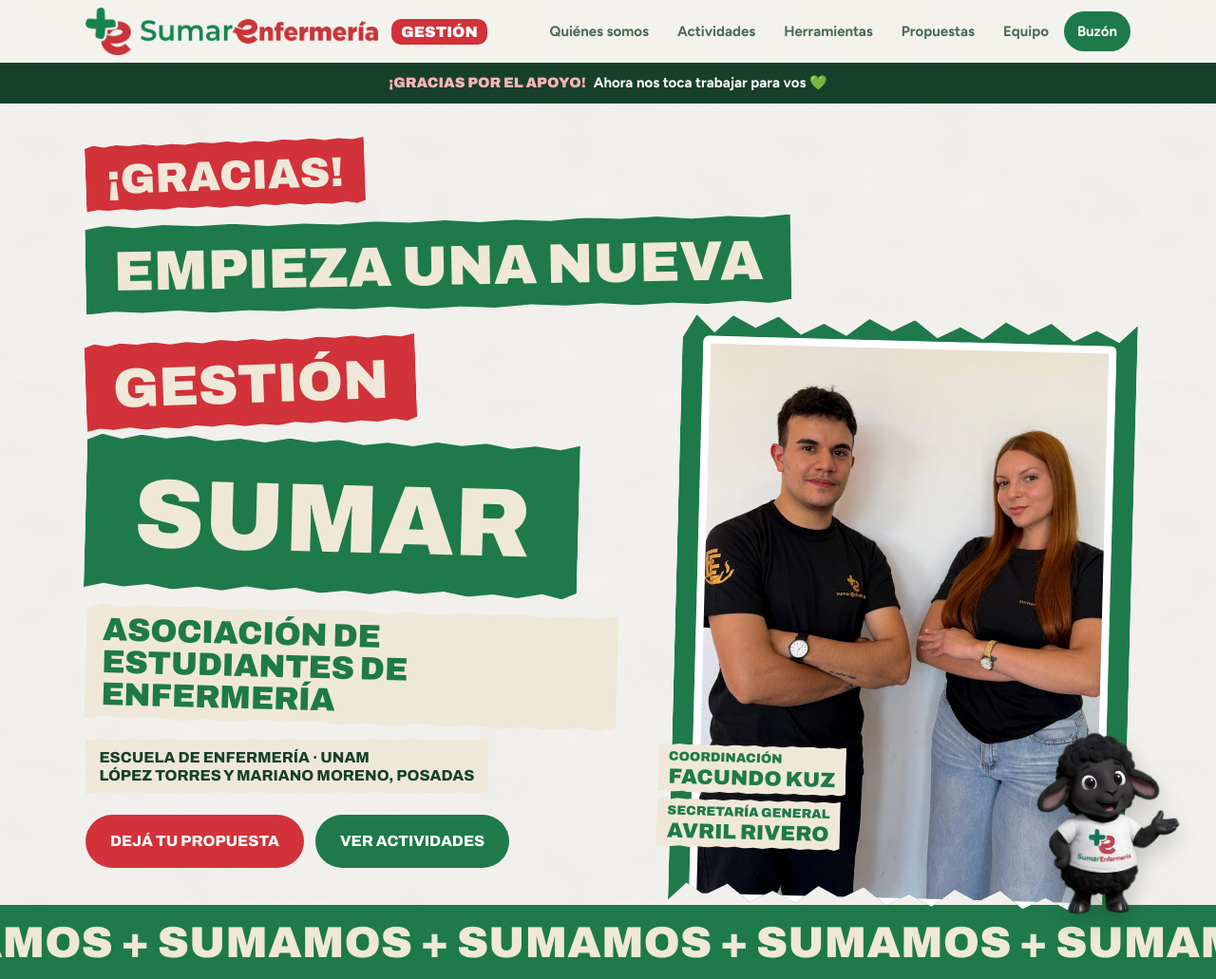
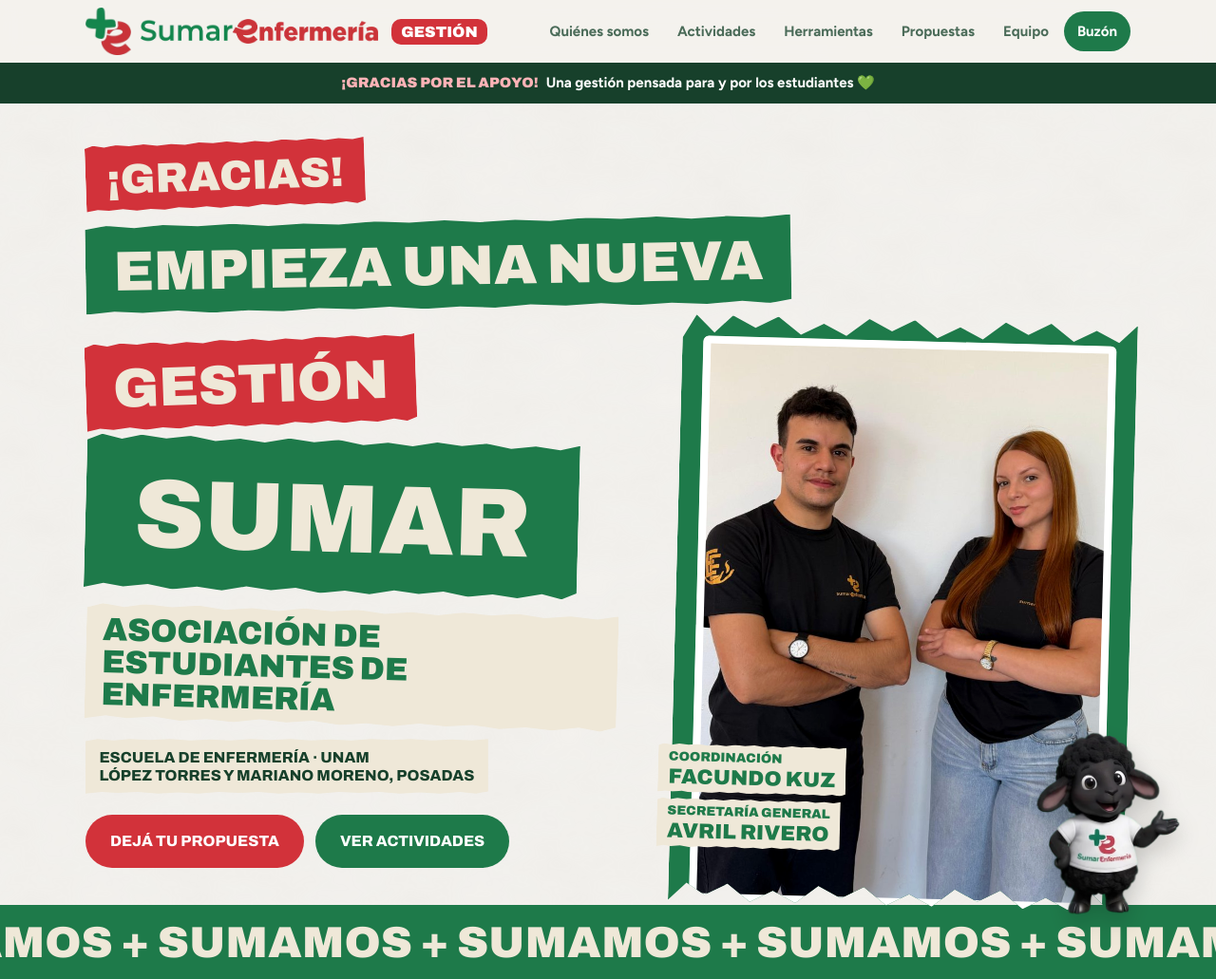
Before and after one commit to sumarenfermeria-rgb/lista10, a plain HTML site: page index.html in a window 1280 px wide. Shown: the top 1031 px of the page at 95% size. Drawn offline with Linux system fonts and the light colour scheme.

Commit message:
Cambiar texto de la franja de agradecimiento
Co-Authored-By: Claude Opus 5.5 <noreply@anthropic.com>

```diff
--- a/index.html
+++ b/index.html
@@ -369,7 +369,7 @@ footer img{height:36px;width:auto}
     </ul>
   </div>
 </nav>
-<div class="vivo-bar"><b>¡GRACIAS POR EL APOYO!</b> Ahora nos toca trabajar para vos 💚</div>
+<div class="vivo-bar"><b>¡GRACIAS POR EL APOYO!</b> Una gestión pensada para y por los estudiantes 💚</div>
 
 <header class="hero" id="inicio">
   <div class="wrap">
```
